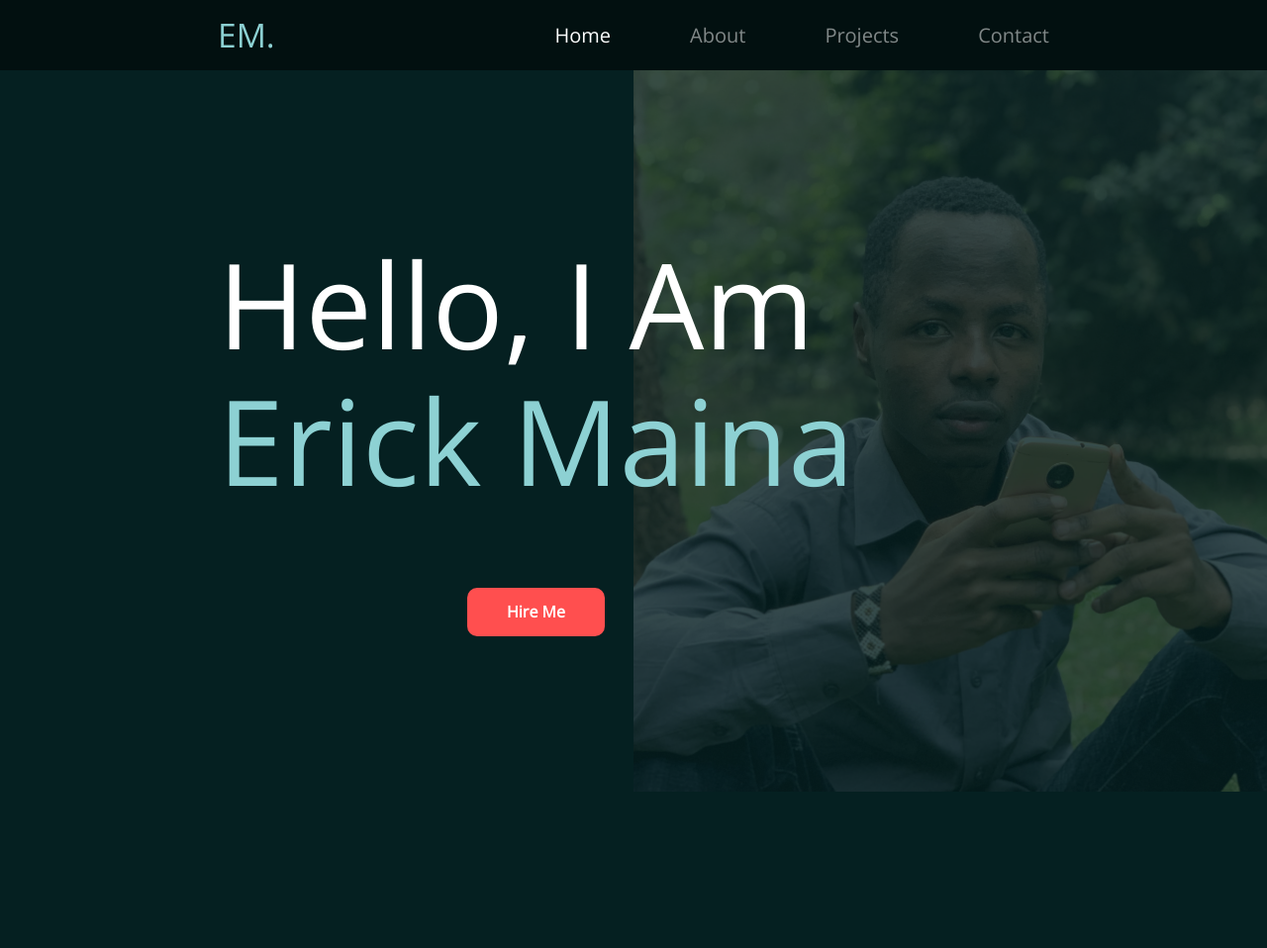
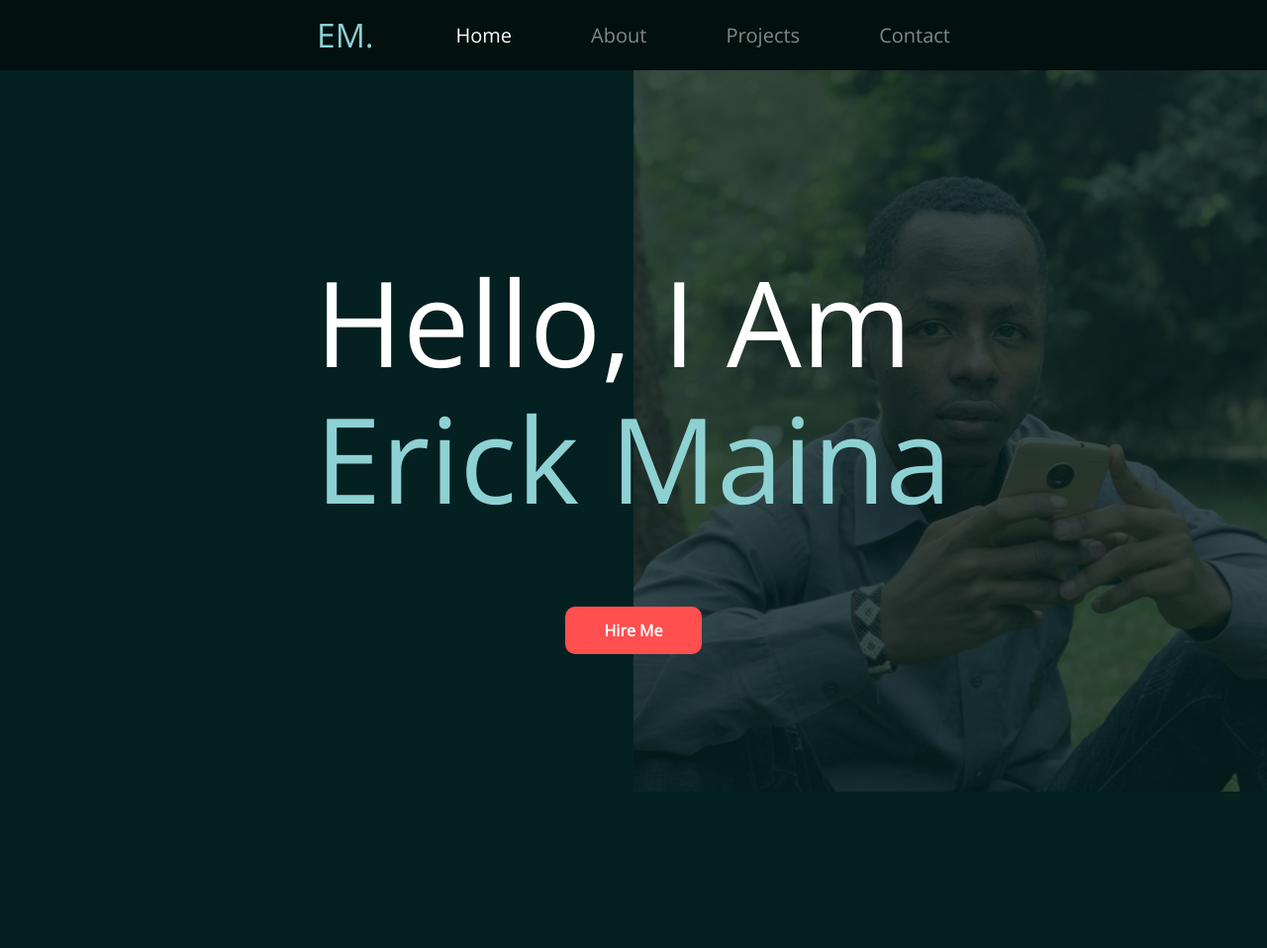
Before and after one commit to mainaerick/Django_my_Portfolio, a Django app: page / in a window 1280 px wide. Shown: the whole page at 99% size. Before the commit the page ends 800 px from the top, so only its background shows below. Run offline with Django 3.2, Linux system fonts and the light colour scheme; data comes from the database, SQL or seed files in the repository; both versions use the stored data as it was after the commit; some libraries are stand-ins or nearby versions.

Commit message:
debug hire me button

```diff
--- a/base/templates/about_component.html
+++ b/base/templates/about_component.html
@@ -8,6 +8,7 @@
             <a href="{% url 'download_pdf_file'  filename=about.resume.name %}"><button class="download-cv-btn">downlaod
                     cv</button></a>
         </div>
+
         <div class="more-about">
             <p class="about-info">{{about.bio}}</p>
             <h3 style="margin-top:40px; font-size: 30px; color: white;">Days I <span class="name">Code</span>
--- a/static/styles/style.css
+++ b/static/styles/style.css
@@ -11,7 +11,7 @@ section {
 }
 body {
   width: 100%;
-  max-width: 1400px;
+  max-width: 100%;
   display: block;
   min-height: 100vh;
   background: #052021;
@@ -48,10 +48,11 @@ a {
 
 .navbar {
   width: 100%;
-  padding: 1rem 220px;
+  padding: 1rem 320px;
   display: flex;
   justify-content: space-between;
   background-color: #021010;
+  z-index: 9;
 }
 .hamburger {
   display: none;
@@ -186,8 +188,8 @@ a {
 .home-section {
   width: 100%;
   height: 100vh;
-  padding: 120px 220px;
-  display: flex;
+  padding: 120px 420px;
+  display: none;
   align-items: center;
   top: 0;
   left: 0;
@@ -210,9 +212,14 @@ a {
   width: 50%;
   object-fit: cover;
   opacity: 0.2;
+  z-index: -1;
 }
 .home-left {
-  z-index: 9;
+  display: flex;
+  flex-direction: column;
+  align-items: center;
+  justify-content: center;
+  height: 100vh;
 }
 @media only screen and (max-width: 575px) {
   .home-img,
@@ -770,21 +785,12 @@ a {
   } */
 }
 
-@media only screen and (min-width: 1800px) {
-  /*large screen*/
-  .skill-section,
-  .about-section,
-  .project-section,
-  .contact-section,
-  .timeline {
-    padding: 150px 350px 0;
-  }
-}
 .home-section.active {
   opacity: 1;
   /* -webkit-transform: translateX(0%);
   transform: translateX(0%);
   transition: transform 0s; */
+  display: unset;
 }
 .skill-section.active,
 .about-section.active,
```
Also changed, not shown: other parts of static/styles/style.css (+16 -7 lines), db.sqlite3.
